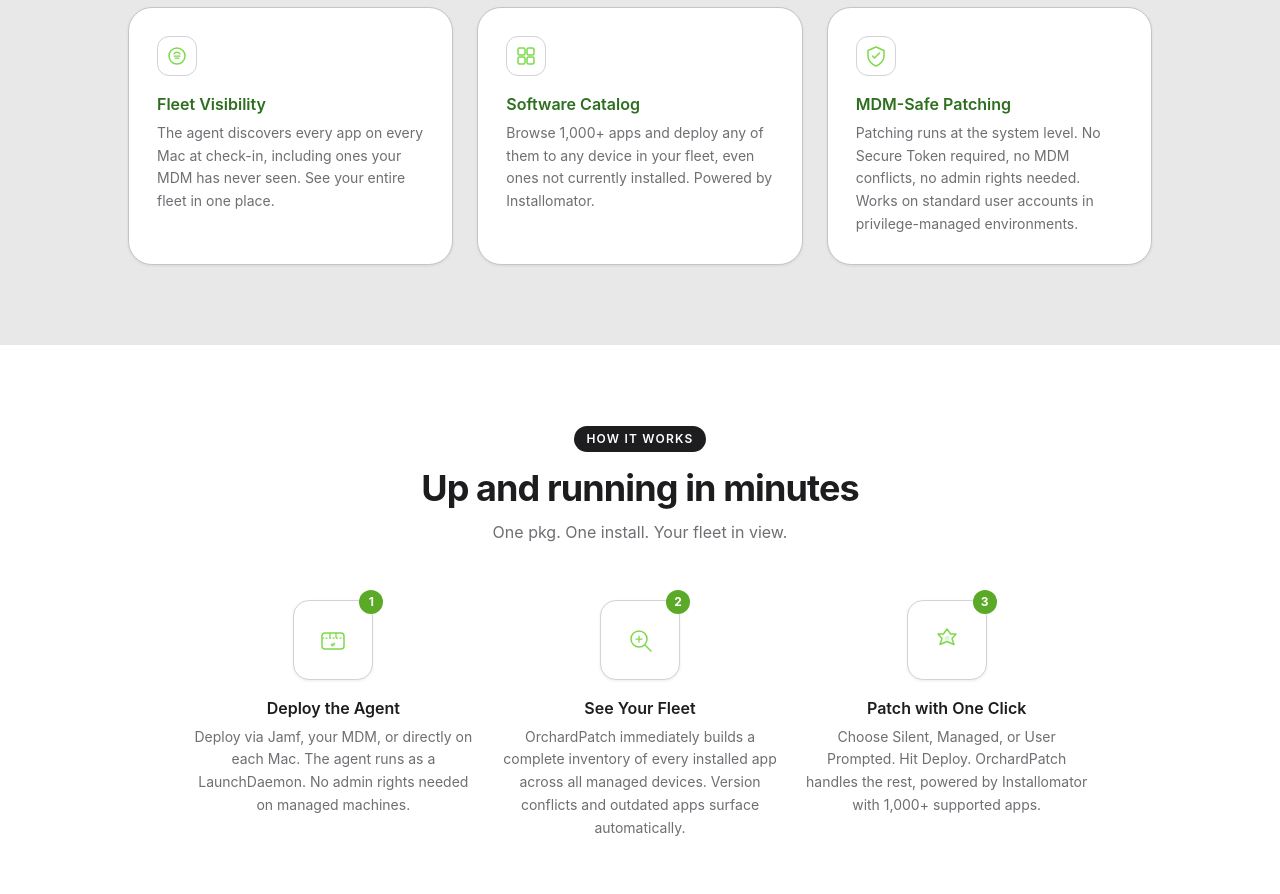
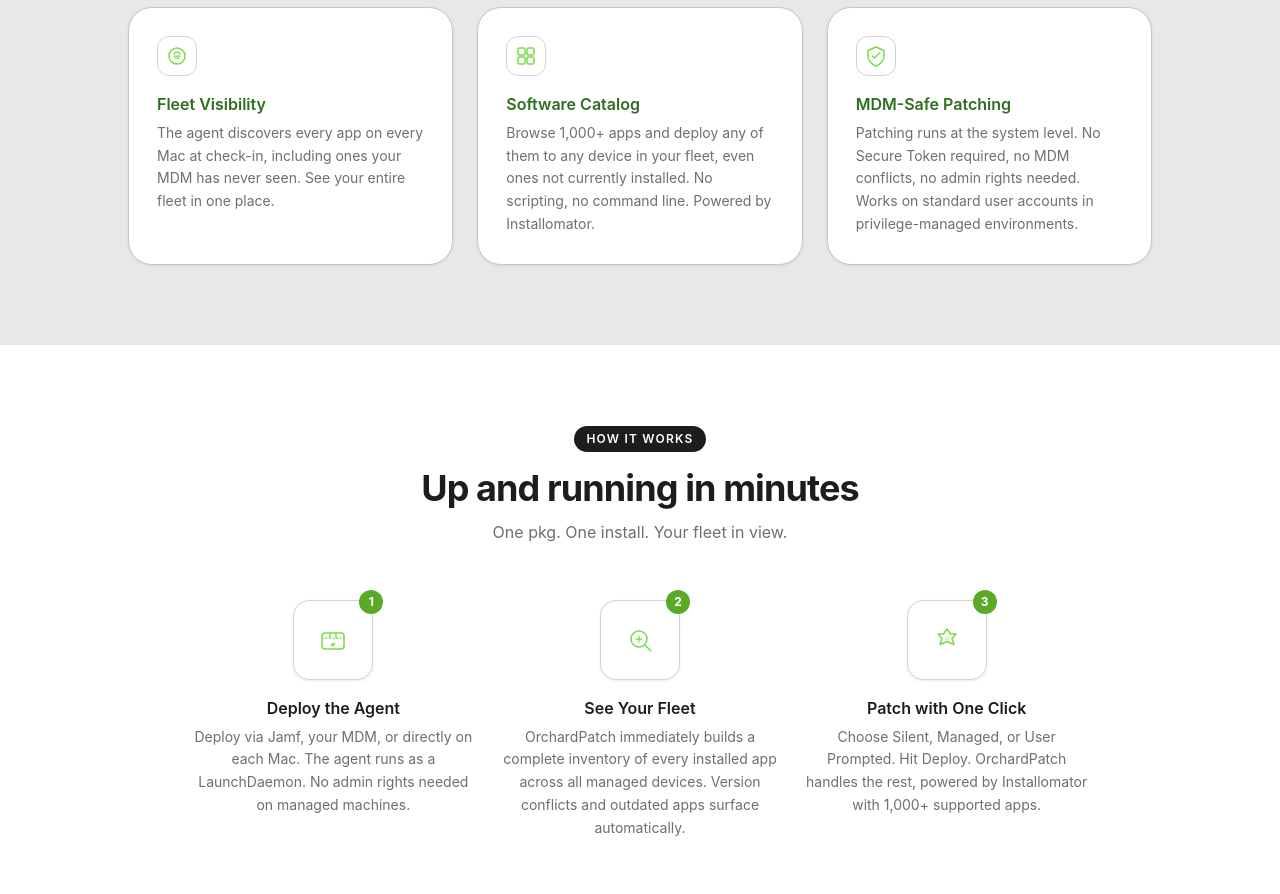
Before and after one commit to judeglenn/orchardpatch-waitlist, a Next.js app: page / in a window 1280 px wide. Shown: the part 1600-2494 px from the top of the page. Built offline with nearby package versions, Linux system fonts and the light colour scheme.

Commit message:
copy: add 'No scripting, no command line.' to Software Catalog card

```diff
--- a/app/page.tsx
+++ b/app/page.tsx
@@ -228,7 +228,7 @@
                 </div>
                 <div>
                   <h3 className="font-semibold text-base mb-1.5" style={{ color: "#2d6e1f" }}>Software Catalog</h3>
-                  <p className="text-sm leading-relaxed" style={{ color: "#6e6e73" }}>Browse 1,000+ apps and deploy any of them to any device in your fleet, even ones not currently installed. Powered by Installomator.</p>
+                  <p className="text-sm leading-relaxed" style={{ color: "#6e6e73" }}>Browse 1,000+ apps and deploy any of them to any device in your fleet, even ones not currently installed. No scripting, no command line. Powered by Installomator.</p>
                 </div>
               </div>
 
```
